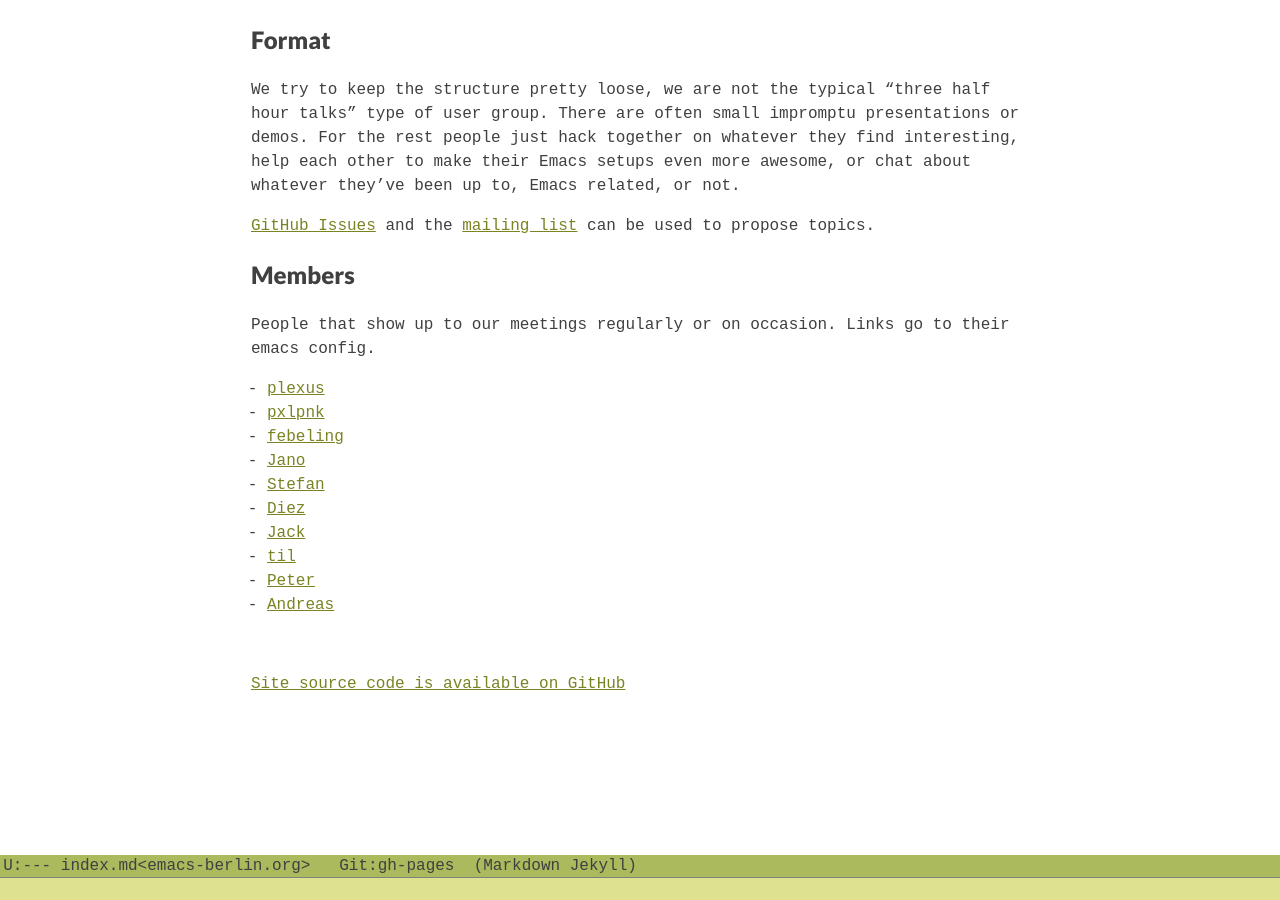
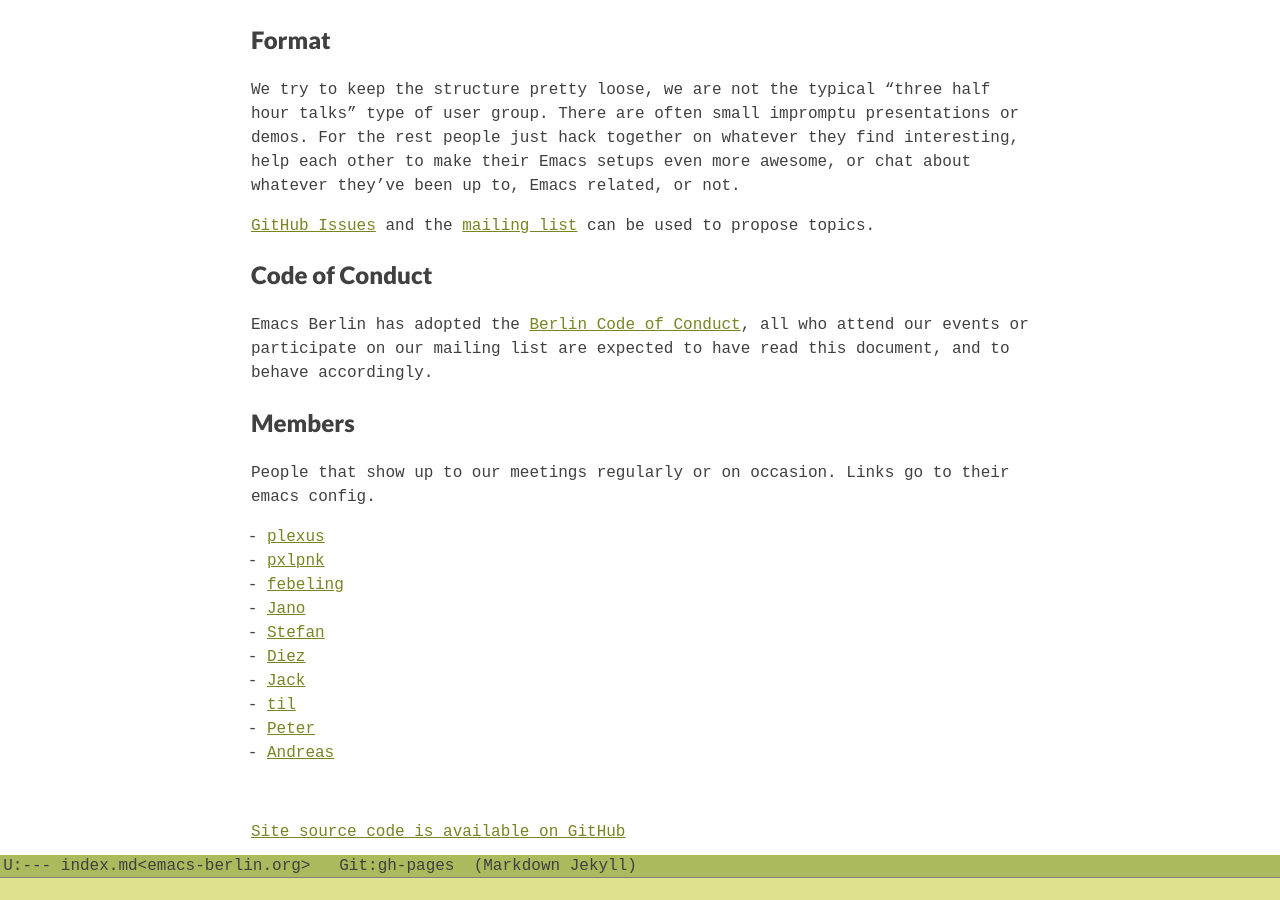
Before and after one commit to emacs-berlin/emacs-berlin.org, a Jekyll site: the page built from index.md, in a window 1280 px wide and 900 px high, scrolled down 1367 px. Built offline with Jekyll 4.4.1, drawn with Linux system fonts in a browser that asks for light colours.

Commit message:
Add mention of our code of conduct

```diff
--- a/index.md
+++ b/index.md
@@ -125,6 +125,13 @@
 [GitHub Issues][ghi] and the [mailing list][ml] can be used to propose
 topics.
 
+## Code of Conduct
+
+Emacs Berlin has adopted the
+[Berlin Code of Conduct](http://berlincodeofconduct.org/), all who attend our
+events or participate on our mailing list are expected to have read this
+document, and to behave accordingly.
+
 ## Members
 
 People that show up to our meetings regularly or on occasion. Links go
```
